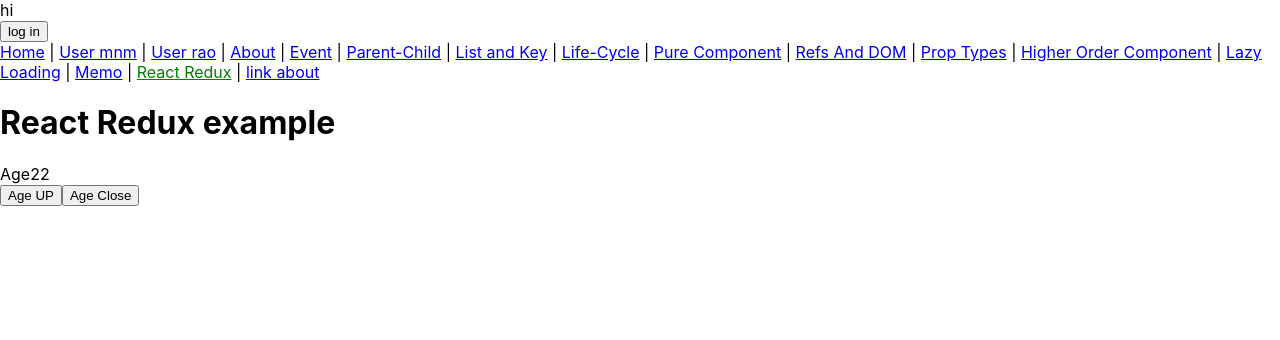
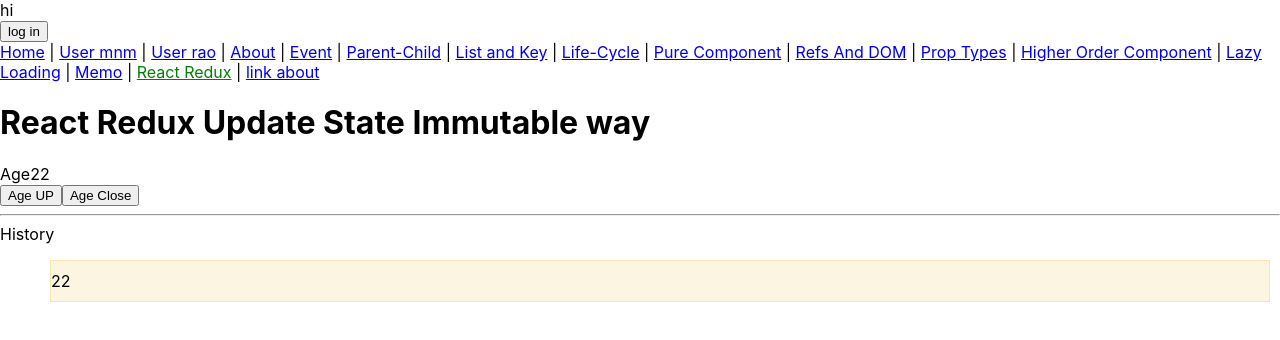
Before and after one commit to mn-manjunatha/react-router-all-in, a React (Create React App) app: page /reactRedux in a window 1280 px wide. Both pictures are taken after a click on the button "Age UP". Shown: the top 340 px of the page. Built offline with nearby package versions, Linux system fonts and the light colour scheme.

Commit message:
Redux Update State Immutable way

```diff
--- a/src/components/react-redux/ReactRedux.js
+++ b/src/components/react-redux/ReactRedux.js
@@ -1,48 +1,65 @@
 import React from 'react';
-import {connect} from 'react-redux';
+import { connect } from 'react-redux';
 class ReactRedux extends React.Component {
-  // state={
-  //   age:21
+
+  histroyItem = {
+    listStyleType: 'none',
+    border: '1px solid #f9e5ad',
+    margin: '10px',
+    paddingTop: '10px',
+    paddingBottom: '10px',
+    backgroundColor: '#f7e8bc70',
+  }
+
+  // histroyItem={
+  //   'list-style-type': 'none',
+  //   border:'1px solid #f9e5ad',
+  //   margin: '10px',
+  //   'padding-top': '10px',
+  //   'padding-bottom':'10px',
+  //   'background-color': '#f7e8bc70',
   // }
-
-  // onAgeUP = ()=>{
-  //   this.setState({
-  //     ...this.state,
-  //     age:++this.state.age
-  //   })
-  // }
-  // onAgeDown= ()=>{
-  //   this.setState({
-  //     ...this.state,
-  //     age:--this.state.age
-  //   })
-  // }
-
 
   render() {
     return (
       <div>
-        <h1>React Redux example</h1>
+        <h1>React Redux Update State Immutable way</h1>
         <div>Age<span>{this.props.age}</span></div>
         <button onClick={this.props.onAgeUP}>Age UP</button>
         <button onClick={this.props.onAgeDown}>Age Close</button>
+        <hr />
+        <div>History </div>
+        <div>
+          <ul>
+            {
+              this.props.history.map(el => (
+                <li style={this.histroyItem} key={el.id}
+                  onClick={() => this.props.onDelItem(el.id)}>
+                  {el.age}
+                </li>
+              ))
+            }
+          </ul>
+        </div>
       </div>
     );
   }
 }
 
-const mapStateToProps =(store) =>{
+const mapStateToProps = (store) => {
   return {
-    age:store.age
+    age: store.age,
+    history: store.history
   }
 
 }
 
-const mapDispatchToProps =(dispatch )=>{
+const mapDispatchToProps = (dispatch) => {
   return {
-    onAgeUP:()=>dispatch({type:'AGE_UP'}),
-    onAgeDown:()=>dispatch({type:'AGE_DOWN'}),
+    onAgeUP: () => dispatch({ type: 'AGE_UP', value: 1 }),
+    onAgeDown: () => dispatch({ type: 'AGE_DOWN', value: 1 }),
+    onDelItem: (id) => dispatch({ type: 'DEL_DOWN', key: id })
   }
 }
 
-export default connect(mapStateToProps,mapDispatchToProps) (ReactRedux);
+export default connect(mapStateToProps, mapDispatchToProps)(ReactRedux);
--- a/src/store/reducer.js
+++ b/src/store/reducer.js
@@ -1,20 +1,41 @@
-const initialState ={
-    age:21
-
+const initialState = {
+  age: 21,
+  history: []
 };
 
-const reducer = (state = initialState, action)=>{
-    const newState = {...state};
+const reducer = (state = initialState, action) => {
+  const newState = { ...state };
 
-    if(action.type ==='AGE_UP'){
-        newState.age++;
-    }
-    if(action.type ==='AGE_DOWN'){
-        newState.age--;
-    }
+  switch (action.type) {
+    case "AGE_UP":
+      return {
+        ...state,
+        age: state.age + action.value,
+        history: state.history.concat({
+          id: Math.random(),
+          age: state.age + action.value
+        })
+      };
+      break;
 
-    return newState;
+    case "AGE_DOWN":
+      return {
+        ...state,
+        age: state.age - action.value,
+        history: state.history.concat({
+          id: Math.random(),
+          age: state.age - action.value
+        })
+      };
 
-}
+      case "DEL_DOWN":
+      return {
+        ...state,
+        history:state.history.filter(el=> el.id!==action.key)
+      };
+  }
+
+  return newState;
+};
 
 export default reducer;
```
